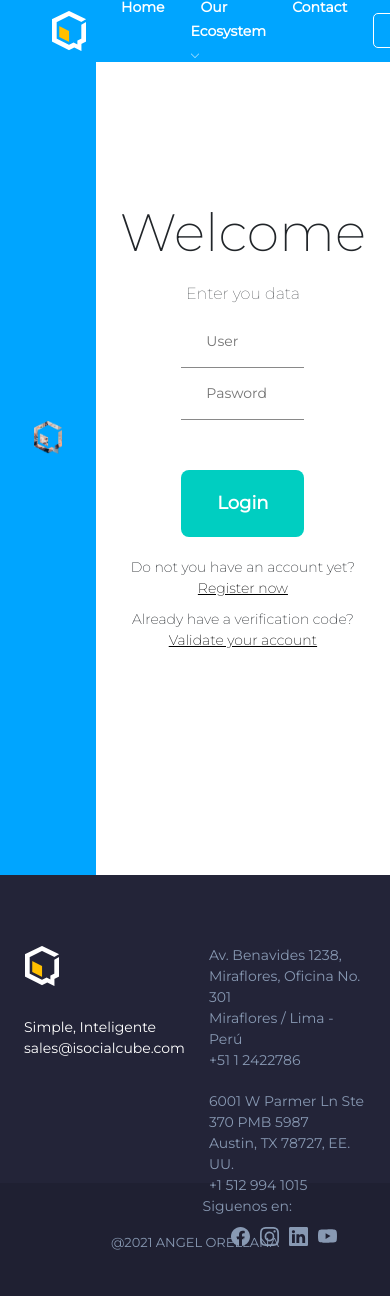
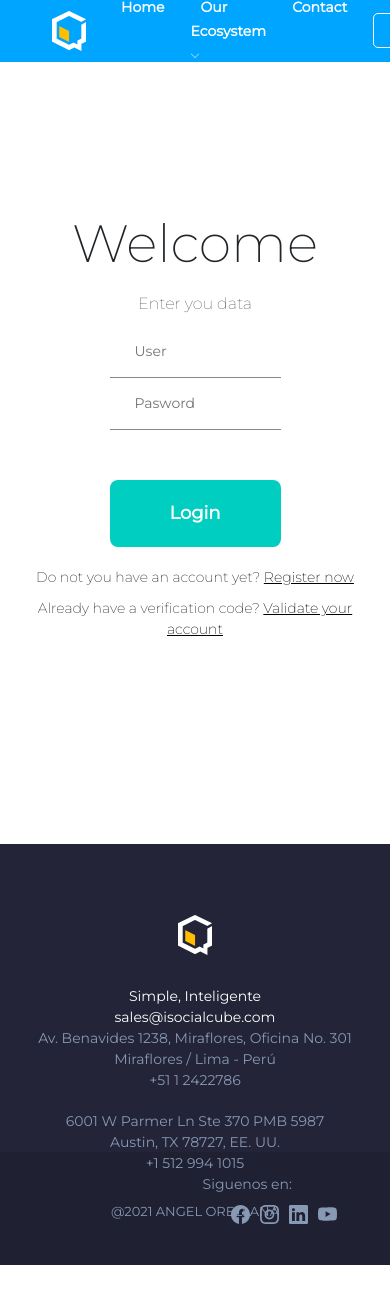
Before and after one commit to luisangel2895/Login, a Vue app: page /login in a window 390 px wide. After the commit the page ends 1265 px from the top, so only its background shows below. Built offline with nearby package versions, Linux system fonts and the light colour scheme.

Commit message:
add dashboard

```diff
--- a/src/components/FooterComponent.vue
+++ b/src/components/FooterComponent.vue
@@ -3,12 +3,12 @@
         <b-container id="footer-information" fluid>
             <b-container class="footer-container">
                 <b-row>
-                    <b-col class="col-email">
+                    <b-col class="col-email col-nav-cell" cols="12" md="4">
                         <img src="../../public/images/logo.png" class="logo-navbar" style="margin-bottom:30px">
                         <div>Simple, Inteligente</div>
                         <div>sales@isocialcube.com</div>
                     </b-col>
-                    <b-col class="col-info">
+                    <b-col class="col-info col-nav-cell" cols="12" md="4">
                         <div style="margin-bottom:20px;">
                             <div>Av. Benavides 1238, Miraflores, Oficina No. 301</div>
                             <div>Miraflores / Lima - Perú</div>
@@ -20,7 +20,7 @@
                             <div>+1 512 994 1015</div>
                         </div>
                     </b-col>
-                    <b-col class="col-rrss">
+                    <b-col class="col-rrss col-nav-cell" cols="12" md="4">
                         <b-container style="text-align:right;">
                             <div style="margin-bottom:10px; margin-right:50px">Siguenos en:</div>
                             <div>
@@ -79,4 +79,10 @@ export default {
         font-size: 19px;
         margin: 0px 5px;
     }
+@media (max-width: 768px) {
+  .col-nav-cell{
+    text-align: center;
+  }
+}
+
 </style>
--- a/src/components/login/LoginContainer.vue
+++ b/src/components/login/LoginContainer.vue
@@ -26,9 +26,11 @@ export default {
     }
   },
   mounted () {
-    const heightContainer = window.innerHeight
-    const $registerContainer = document.querySelector('.container-login-inner')
-    $registerContainer.style.height = String(heightContainer) + 'px'
+    if (screen.width >= 768) {
+      const heightContainer = window.innerHeight
+      const $registerContainer = document.querySelector('.container-login-inner')
+      $registerContainer.style.height = String(heightContainer) + 'px'
+    }
   },
   methods: {
     login () {
--- a/src/components/login/MainContainer.vue
+++ b/src/components/login/MainContainer.vue
@@ -1,7 +1,7 @@
 <template>
     <b-container fluid>
         <b-row>
-            <b-col class="col-login"><gif-container></gif-container></b-col>
+            <b-col class="col-login col-remove"><gif-container></gif-container></b-col>
             <b-col class="col-login"><login-container></login-container></b-col>
         </b-row>
     </b-container>
@@ -22,4 +22,9 @@ export default {
 .col-login{
   padding: 0px;
 }
+@media (max-width: 768px) {
+  .col-remove{
+    display: none;
+  }
+}
 </style>
--- a/src/components/register/MainContainer.vue
+++ b/src/components/register/MainContainer.vue
@@ -1,7 +1,7 @@
 <template>
     <b-container fluid>
         <b-row>
-            <b-col class="col-register"><image-container></image-container></b-col>
+            <b-col class="col-register col-remove"><image-container></image-container></b-col>
             <b-col class="col-register"><register-container></register-container></b-col>
         </b-row>
     </b-container>
@@ -22,4 +22,9 @@ export default {
 .col-register{
   padding: 0px;
 }
+@media (max-width: 768px) {
+  .col-remove{
+    display: none;
+  }
+}
 </style>
--- a/src/components/register/RegisterContainer.vue
+++ b/src/components/register/RegisterContainer.vue
@@ -77,9 +77,11 @@ export default {
     }
   },
   mounted () {
-    const heightContainer = window.innerHeight
-    const $loginContainer = document.querySelector('.container-register-inner')
-    $loginContainer.style.height = String(heightContainer) + 'px'
+    if (screen.width >= 768) {
+      const heightContainer = window.innerHeight
+      const $loginContainer = document.querySelector('.container-register-inner')
+      $loginContainer.style.height = String(heightContainer) + 'px'
+    }
 
     axios
       .get('https://restcountries.eu/rest/v2/all')
--- a/src/components/verify/MainContainer.vue
+++ b/src/components/verify/MainContainer.vue
@@ -1,7 +1,7 @@
 <template>
     <b-container fluid>
         <b-row>
-            <b-col class="col-login"><gif-container></gif-container></b-col>
+            <b-col class="col-login col-remove"><gif-container></gif-container></b-col>
             <b-col class="col-login"><verify-container></verify-container></b-col>
         </b-row>
     </b-container>
@@ -22,4 +22,9 @@ export default {
 .col-login{
   padding: 0px;
 }
+@media (max-width: 768px) {
+  .col-remove{
+    display: none;
+  }
+}
 </style>
--- a/src/components/verify/VerifyContainer.vue
+++ b/src/components/verify/VerifyContainer.vue
@@ -25,9 +25,11 @@ export default {
     }
   },
   mounted () {
-    const heightContainer = window.innerHeight
-    const $registerContainer = document.querySelector('.container-verify-inner')
-    $registerContainer.style.height = String(heightContainer) + 'px'
+    if (screen.width >= 768) {
+      const heightContainer = window.innerHeight
+      const $registerContainer = document.querySelector('.container-verify-inner')
+      $registerContainer.style.height = String(heightContainer) + 'px'
+    }
   },
   methods: {
     validateCode () {
--- a/src/router/index.js
+++ b/src/router/index.js
@@ -19,6 +19,11 @@ const routes = [
     component: () => import('../views/Verify.vue')
   },
   {
+    path: '/home',
+    name: 'Home',
+    component: () => import('../views/Home.vue')
+  },
+  {
     path: '*',
     name: '404',
     component: () => import('../views/Page404.vue')
--- /dev/null
+++ b/src/views/Home.vue
@@ -0,0 +1,13 @@
+<template>
+    <div class="dashboard">Dashboard</div>
+</template>
+<script>
+export default {
+  name: 'Home'
+}
+</script>
+<style scoped>
+.dashboard{
+    margin-top: 200px;
+}
+</style>
```
